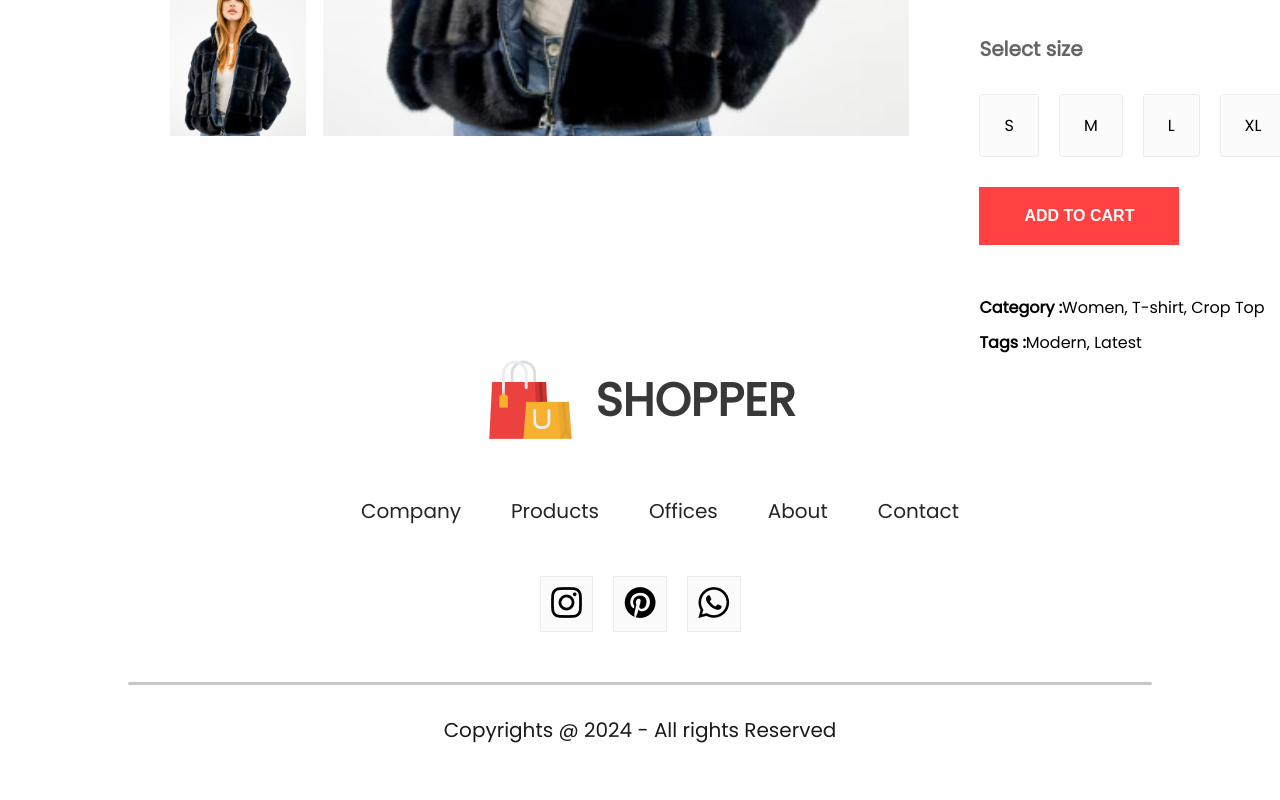
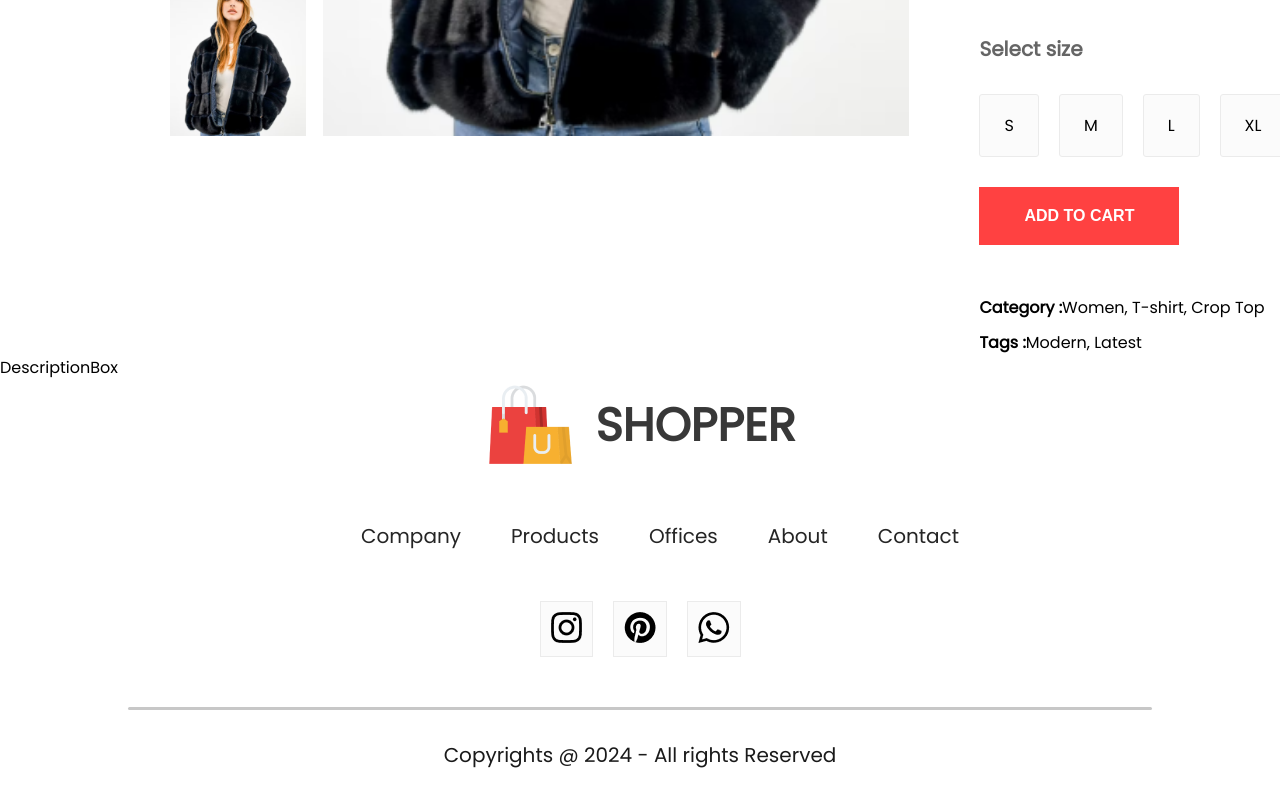
Before and after one commit to tajemouti/e-commerce, a React (Create React App) app: page /product/1 in a window 1280 px wide. Shown: the part 806-1606 px from the top of the page. Before the commit the page ends 1581 px from the top, so only its background shows below. Built offline with nearby package versions, Linux system fonts and the light colour scheme.

Commit message:
Mount DescriptionBox into the Product page

```diff
--- a/src/pages/Product.jsx
+++ b/src/pages/Product.jsx
@@ -3,6 +3,7 @@ import {ShopContext} from '../context/ShopContext'
 import { useParams } from 'react-router-dom'
 import Breadcrum from '../components/Breadcrums/Breadcrum';
 import ProductDisplay from '../components/ProductDisplay/ProductDisplay';
+import DescriptionBox from '../components/DescriptionBox/DescriptionBox';
 
 const Product = () => {
   const {all_product} = useContext(ShopContext);
@@ -13,6 +14,7 @@ const Product = () => {
     <div>
       <Breadcrum product={product}/>
       <ProductDisplay product={product}/>
+      <DescriptionBox />
     </div>
   )
 }
```
